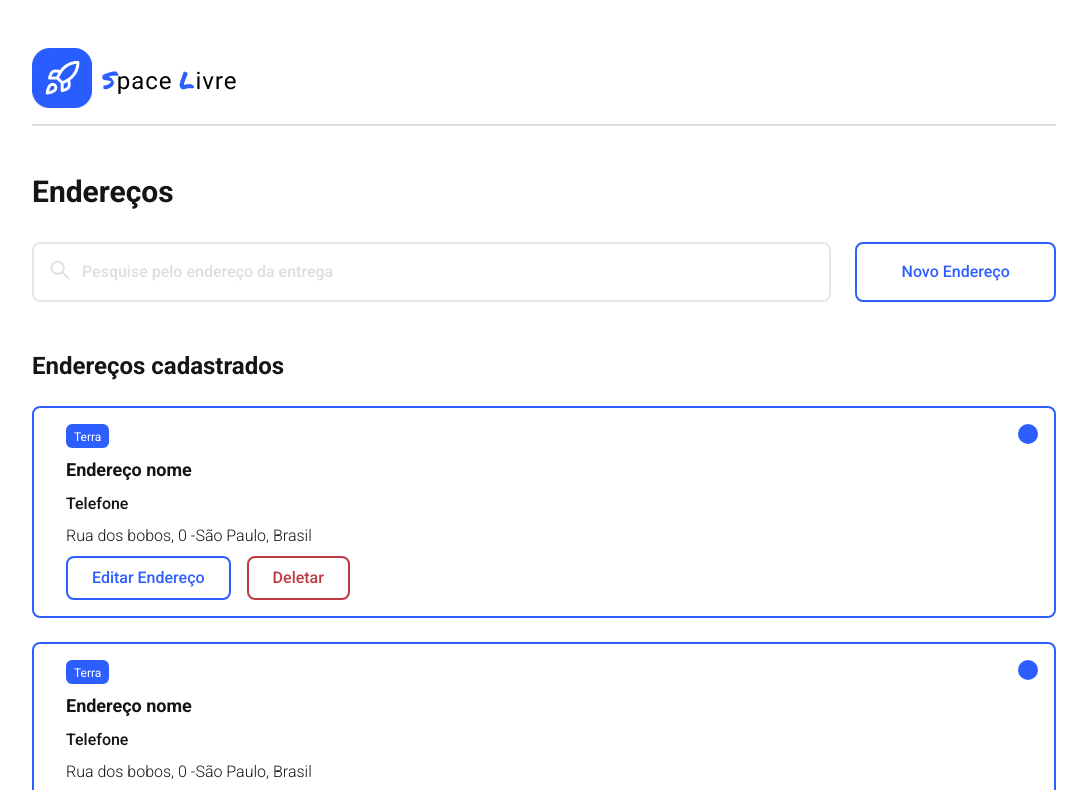
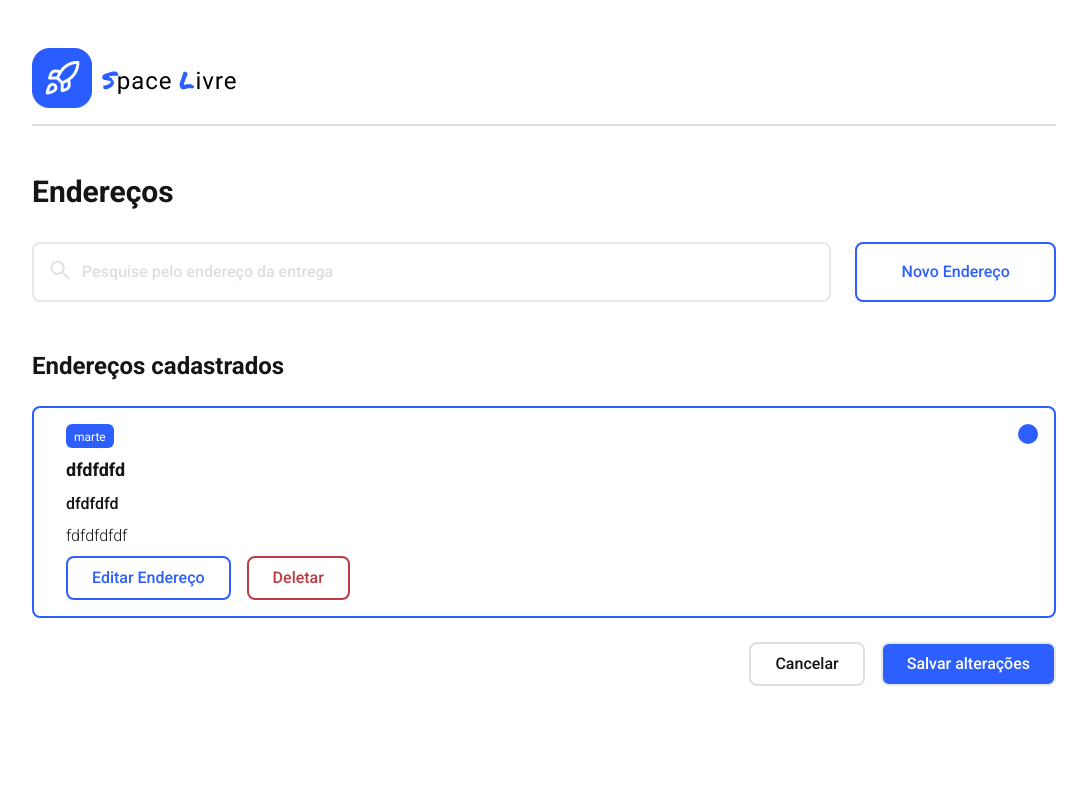
Before and after one commit to Du-devBR/desafio-tecnico-beyond, a React (Vite) app: page /enderecos in a window 1280 px wide. Shown: the top 790 px of the page, without its empty margins (96-1183 px from the left). Built offline with nearby package versions, Linux system fonts and the light colour scheme; data requests are answered from the project's data file.

Commit message:
feat: Criar service com use-query para listar, criar e deletar

```diff
--- a/db.json
+++ b/db.json
@@ -1,30 +1,13 @@
 {
   "addresses": [
     {
-      "id": 1,
-      "planet": "Terra",
-      "product": "produto teste",
-      "storage_code": "01ABC",
-      "zip_code": "0000000",
-      "phone": "+551190000-0000",
-      "country": "Brasil",
-      "state": "Sãu Paulo",
-      "city": "Mogi das Cruzes",
-      "address": "Rua mogi sao paulo, 01",
-      "location": ""
-    },
-    {
-      "id": 1,
-      "planet": "Marte",
-      "product": "produto teste1",
-      "storage_code": "02ABC",
-      "zip_code": "001Mar",
-      "phone": "+551190000-0000",
-      "country": "",
-      "state": "",
-      "city": "",
-      "address": "",
-      "location": "MAR01"
+      "id": "2611",
+      "planet": "marte",
+      "product": "dfdfdfd",
+      "storage_code": "fdfdfdf",
+      "zip_code": "dfdfdf",
+      "phone": "dfdfdfd",
+      "location": "fdfdfdfdf"
     }
   ]
 }
--- a/package.json
+++ b/package.json
@@ -11,6 +11,8 @@
     "preview": "vite preview"
   },
   "dependencies": {
+    "@tanstack/react-query": "^5.40.0",
+    "axios": "^1.7.2",
     "react": "^18.2.0",
     "react-dom": "^18.2.0",
     "react-hook-form": "^7.51.5",
@@ -18,6 +20,7 @@
     "react-router-dom": "^6.23.1"
   },
   "devDependencies": {
+    "@tanstack/eslint-plugin-query": "^5.35.6",
     "@types/react": "^18.2.66",
     "@types/react-dom": "^18.2.22",
     "@typescript-eslint/eslint-plugin": "^7.2.0",
--- a/src/App.tsx
+++ b/src/App.tsx
@@ -1,10 +1,14 @@
 import { BrowserRouter } from "react-router-dom";
 import { Router } from "./routes";
+import { QueryClient, QueryClientProvider } from "@tanstack/react-query";
 
 export function App() {
+  const client = new QueryClient({});
   return (
     <BrowserRouter>
-      <Router />
+      <QueryClientProvider client={client}>
+        <Router />
+      </QueryClientProvider>
     </BrowserRouter>
   );
 }
--- a/src/components/card/index.tsx
+++ b/src/components/card/index.tsx
@@ -1,15 +1,22 @@
 import { Link } from "react-router-dom";
+import { AddressShipping } from "../../pages/create-address";
 
-export function Card() {
+interface AddressData {
+  data: AddressShipping;
+  onDelete: (id: string) => void;
+}
+export function Card({ data, onDelete }: AddressData) {
   return (
     <div className=" flex flex-col items-start gap-2 w-full py-4 px-8 rounded-lg border-2 border-primary relative">
       <div className="inline-block px-2 rounded-md bg-primary">
-        <span className="text-xs text-white font-normal">Terra</span>
+        <span className="text-xs text-white font-normal">{data.planet}</span>
       </div>
-      <h3 className="text-BaseGray900 text-lg font-semibold">Endereço nome</h3>
-      <span className="text-BaseGray900 text-base font-medium">Telefone</span>
+      <h3 className="text-BaseGray900 text-lg font-semibold">{data.product}</h3>
+      <span className="text-BaseGray900 text-base font-medium">
+        {data.phone}
+      </span>
       <p className="text-BaseGray900 text-base font-light">
-        Rua dos bobos, 0 -São Paulo, Brasil
+        {data.address} {data.location}
       </p>
       <div className="flex gap-4">
         <Link
@@ -18,7 +25,10 @@ export function Card() {
         >
           Editar Endereço
         </Link>
-        <button className=" text-red text-base font-medium text-center border-2 rounded-lg border-red py-2 px-6 hover:bg-red hover:text-white hover:shadow-2xl duration-500 focus:shadow-BaseGray700 focus:shadow-2xl">
+        <button
+          onClick={() => onDelete(data.id)}
+          className=" text-red text-base font-medium text-center border-2 rounded-lg border-red py-2 px-6 hover:bg-red hover:text-white hover:shadow-2xl duration-500 focus:shadow-BaseGray700 focus:shadow-2xl"
+        >
           Deletar
         </button>
       </div>
--- /dev/null
+++ b/src/hooks/useAddress.ts
@@ -0,0 +1,28 @@
+import { useMutation, useQuery, useQueryClient } from "@tanstack/react-query";
+import { getAllAddresses } from "../service/listAllAddresses";
+import { AddressShipping } from "../pages/create-address";
+import { createAddress } from "../service/createAddress";
+import { deleteAddressById } from "../service/deleteAddress";
+
+export function useAddresses(){
+  const queryClient = useQueryClient()
+
+  const { data, isLoading, error } = useQuery<AddressShipping[]>({queryKey: ['addresses'], queryFn: getAllAddresses});
+
+  const createNewAddress = useMutation({mutationFn: createAddress,
+    onSuccess: () => queryClient.invalidateQueries({queryKey: ["addresses"]}),
+    onError: () => alert("Erro ao cadastrar tarefa")
+  })
+
+  const deleteAddress = useMutation({mutationFn: deleteAddressById,
+    onSuccess: () => queryClient.invalidateQueries({queryKey: ["addresses"]}),
+    onError: () => alert("Erro ao cadastrar tarefa")
+  })
+  return{
+    addresses: data,
+    isLoading,
+    error,
+    createNewAddress: createNewAddress.mutate,
+    deleteAddress: deleteAddress.mutate
+  }
+}
--- a/src/pages/addresses/index.tsx
+++ b/src/pages/addresses/index.tsx
@@ -1,8 +1,23 @@
 import { AiOutlineSearch } from "react-icons/ai";
 import { Link } from "react-router-dom";
 import { Card } from "../../components/card";
+import { AddressShipping } from "../create-address";
+import { useAddresses } from "../../hooks/useAddress";
 
 export function Addresses() {
+  const { addresses, error, isLoading, deleteAddress } = useAddresses();
+
+  const handleDeleteAddress = (id: string) => {
+    deleteAddress(id);
+  };
+
+  if (isLoading) {
+    return <p>...carregando</p>;
+  }
+
+  if (error) {
+    return <p>Erro ao carregar dados</p>;
+  }
   return (
     <main className="flex flex-col my-12">
       <h1 className="font-bold text-BaseGray900 text-3xl">Endereços</h1>
@@ -26,9 +41,13 @@ export function Addresses() {
         <h1 className="font-bold text-BaseGray900 text-2xl">
           Endereços cadastrados
         </h1>
-        <Card />
-        <Card />
-        <Card />
+        {addresses?.map((address: AddressShipping) => (
+          <Card
+            key={address.id}
+            data={address}
+            onDelete={handleDeleteAddress}
+          />
+        ))}
         <div className="flex gap-4 self-end">
           <button className=" text-BaseGray900 text-base font-medium text-center border-2 rounded-lg border-BaseGray300 py-2 px-6 hover:bg-BaseGray300  hover:shadow-2xl duration-500 focus:shadow-BaseGray700 focus:shadow-2xl">
             Cancelar
--- a/src/pages/create-address/index.tsx
+++ b/src/pages/create-address/index.tsx
@@ -1,9 +1,10 @@
 import { useForm } from "react-hook-form";
 import { AiOutlineLeft } from "react-icons/ai";
 import { Link } from "react-router-dom";
+import { useAddresses } from "../../hooks/useAddress";
 
-interface AddressShipping {
-  id: number;
+export interface AddressShipping {
+  id: string;
   planet: string;
   product: string;
   storage_code: string;
@@ -18,11 +19,12 @@ interface AddressShipping {
 
 export function CreateAddress() {
   const { register, handleSubmit, watch } = useForm<AddressShipping>();
+  const { createNewAddress } = useAddresses();
 
   const planet = watch("planet", "");
 
   const handleSubmmitNewAddress = (data: AddressShipping) => {
-    console.log(data);
+    createNewAddress(data);
   };
 
   return (
@@ -72,7 +74,7 @@ export function CreateAddress() {
               className="w-full text-base font-medium border-2 rounded-lg p-4 text-BaseGray900 placeholder:text-BaseGray300 focus:shadow-BaseGray700 focus:shadow-2xl duration-300"
               type="text"
               disabled={planet === "" ? true : false}
-              {...(register("product"), { required: true })}
+              {...register("product")}
             />
           </div>
           <div className="w-full relative flex flex-col gap-2">
@@ -86,7 +88,7 @@ export function CreateAddress() {
               className="w-full text-base font-medium border-2 rounded-lg p-4 text-BaseGray900 placeholder:text-BaseGray300 focus:shadow-BaseGray700 focus:shadow-2xl duration-300"
               type="text"
               disabled={planet === "" ? true : false}
-              {...(register("storage_code"), { required: true })}
+              {...register("storage_code")}
             />
           </div>
           <div className="flex gap-4">
@@ -101,7 +103,7 @@ export function CreateAddress() {
                 className="w-full text-base font-medium border-2 rounded-lg p-4 text-BaseGray900 placeholder:text-BaseGray300 focus:shadow-BaseGray700 focus:shadow-2xl duration-300"
                 type="text"
                 disabled={planet === "" ? true : false}
-                {...(register("zip_code"), { required: true })}
+                {...register("zip_code")}
               />
             </div>
             <div className="max-w-max relative flex flex-col gap-2">
@@ -115,7 +117,7 @@ export function CreateAddress() {
                 className="w-full text-base font-medium border-2 rounded-lg p-4 text-BaseGray900 placeholder:text-BaseGray300 focus:shadow-BaseGray700 focus:shadow-2xl duration-300"
                 type="text"
                 disabled={planet === "" ? true : false}
-                {...(register("phone"), { required: true })}
+                {...register("phone")}
               />
             </div>
           </div>
@@ -132,7 +134,7 @@ export function CreateAddress() {
                   <input
                     className="w-full text-base font-medium border-2 rounded-lg p-4 text-BaseGray900 placeholder:text-BaseGray300 focus:shadow-BaseGray700 focus:shadow-2xl duration-300"
                     type="text"
-                    {...(register("country"), { required: true })}
+                    {...register("country")}
                   />
                 </div>
                 <div className="w-full relative flex flex-col gap-2">
@@ -145,7 +147,7 @@ export function CreateAddress() {
                   <input
                     className="w-full text-base font-medium border-2 rounded-lg p-4 text-BaseGray900 placeholder:text-BaseGray300 focus:shadow-BaseGray700 focus:shadow-2xl duration-300"
                     type="text"
-                    {...(register("state"), { required: true })}
+                    {...register("state")}
                   />
                 </div>
                 <div className="w-full relative flex flex-col gap-2">
@@ -158,7 +160,7 @@ export function CreateAddress() {
                   <input
                     className="w-full text-base font-medium border-2 rounded-lg p-4 text-BaseGray900 placeholder:text-BaseGray300 focus:shadow-BaseGray700 focus:shadow-2xl duration-300"
                     type="text"
-                    {...(register("city"), { required: true })}
+                    {...register("city")}
                   />
                 </div>
               </div>
@@ -172,7 +174,7 @@ export function CreateAddress() {
                 <input
                   className="w-full text-base font-medium border-2 rounded-lg p-4 text-BaseGray900 placeholder:text-BaseGray300 focus:shadow-BaseGray700 focus:shadow-2xl duration-300"
                   type="text"
-                  {...(register("address"), { required: true })}
+                  {...register("address")}
                 />
               </div>
             </>
@@ -188,7 +190,7 @@ export function CreateAddress() {
                 className="w-full text-base font-medium border-2 rounded-lg p-4 text-BaseGray900 placeholder:text-BaseGray300 focus:shadow-BaseGray700 focus:shadow-2xl duration-300"
                 type="text"
                 disabled={planet === "" ? true : false}
-                {...(register("location"), { required: true })}
+                {...register("location")}
               />
             </div>
           )}
--- /dev/null
+++ b/src/service/api.ts
@@ -0,0 +1,7 @@
+import axios from "axios";
+
+const api = axios.create({
+  baseURL: "http://localhost:3000"
+})
+
+export default api
--- /dev/null
+++ b/src/service/createAddress.ts
@@ -0,0 +1,6 @@
+import { AddressShipping } from "../pages/create-address";
+import api from "./api";
+
+export async function createAddress(payload: AddressShipping): Promise<AddressShipping>{
+  return (await api.post('/addresses', payload)).data
+}
--- /dev/null
+++ b/src/service/deleteAddress.ts
@@ -0,0 +1,6 @@
+import { AddressShipping } from "../pages/create-address";
+import api from "./api";
+
+export async function deleteAddressById(id: string){
+  return (await api.delete<AddressShipping>(`/addresses/${id}`))
+}
--- /dev/null
+++ b/src/service/listAllAddresses.ts
@@ -0,0 +1,6 @@
+import { AddressShipping } from "../pages/create-address";
+import api from "./api";
+
+export async function getAllAddresses(): Promise<AddressShipping[]>{
+  return (await api.get<AddressShipping[]>('/addresses')).data
+}
```
Also changed, not shown: 1 other file (tests, documents, lock files or other folders).
